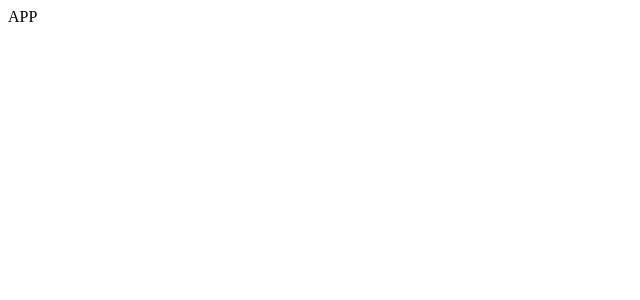
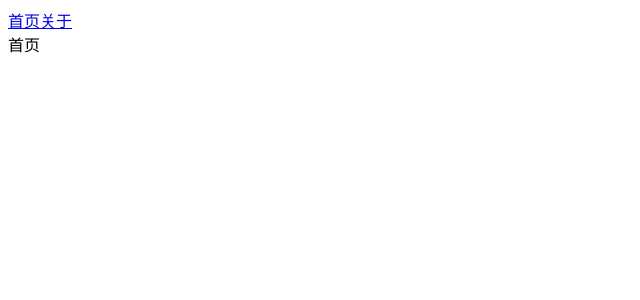
Before and after one commit to Wang-Qing1/react-app, a React (Create React App) app: page / in a window 1280 px wide. Shown: the top 300 px of the page, without its empty margins (0-640 px from the left). Built offline with nearby package versions, Linux system fonts and the light colour scheme.

Commit message:
项目依赖

```diff
--- a/package.json
+++ b/package.json
@@ -3,11 +3,14 @@
   "version": "0.1.0",
   "private": true,
   "dependencies": {
+    "@ant-design/icons": "^5.0.1",
     "@testing-library/jest-dom": "^5.16.5",
     "@testing-library/react": "^13.4.0",
     "@testing-library/user-event": "^13.5.0",
+    "antd": "^5.4.5",
     "react": "^18.2.0",
     "react-dom": "^18.2.0",
+    "react-router-dom": "^6.10.0",
     "react-scripts": "5.0.1",
     "web-vitals": "^2.1.4"
   },
--- a/src/App.js
+++ b/src/App.js
@@ -1,9 +1,37 @@
-function App() {
-  return (
-    <div className={"App"}>
-      APP
-    </div>
-  );
+// App.js
+import React from "react";
+import {BrowserRouter, Navigate, NavLink, Route, Routes} from "react-router-dom";
+import Home from "./page/Home/Home";
+import About from "./page/About/About";
+
+/**
+ * 项目主文件
+ */
+export default class App extends React.Component {
+  constructor(props) {
+    super(props);
+    this.state = {
+      ...this.state,
+    }
+  }
+
+  render() {
+    return (
+      <div className={"app"}>
+        <BrowserRouter>
+          {/* 指定跳转的组件，to 用来配置路由地址 */}
+          <NavLink to={'/'}>首页</NavLink>
+          <NavLink to={'/about'}>关于</NavLink>
+
+          {/* 路由出口：路由对应的组件会在这里进行渲染 */}
+          <Routes>
+            <Route path={'/'} element={<Home />}></Route>
+            <Route path={'/about'} element={<About />}></Route>
+            {/* 未匹配到path路径重定向到首页 */}
+            <Route path={'*'} element={<Navigate to={'/'}/>} />
+          </Routes>
+        </BrowserRouter>
+      </div>
+    );
+  }
 }
-
-export default App;
--- a/src/index.js
+++ b/src/index.js
@@ -1,7 +1,13 @@
 import React from "react";
 import {createRoot} from "react-dom/client";
 import App from "./App";
+import {ConfigProvider} from "antd";
+import zhCN from 'antd/es/locale/zh_CN'
 
 const container = document.getElementById('root');
 const root = createRoot(container);
-root.render(<App />);
+root.render(
+  <ConfigProvider locale={zhCN}>
+    <App />
+  </ConfigProvider>
+);
--- /dev/null
+++ b/src/page/About/About.js
@@ -0,0 +1,22 @@
+// About.js
+import React from "react";
+
+/**
+ * 项目 - 关于
+ */
+export default class About extends React.Component {
+  constructor(props) {
+    super(props);
+    this.state = {
+      ...this.state,
+    }
+  }
+
+  render() {
+    return (
+      <div className={'app-about'}>
+        关于
+      </div>
+    );
+  }
+}
--- /dev/null
+++ b/src/page/Home/Home.js
@@ -0,0 +1,23 @@
+// Home.js
+import React from "react";
+
+/**
+ * 项目 - 首页
+ */
+export default class Home extends React.Component {
+  constructor(props) {
+    super(props);
+    this.state = {
+      ...this.state,
+
+    }
+  }
+
+  render() {
+    return (
+      <div className={'app-home'}>
+        首页
+      </div>
+    );
+  }
+}
```
Also changed, not shown: 2 other files (tests, documents, lock files or other folders).
